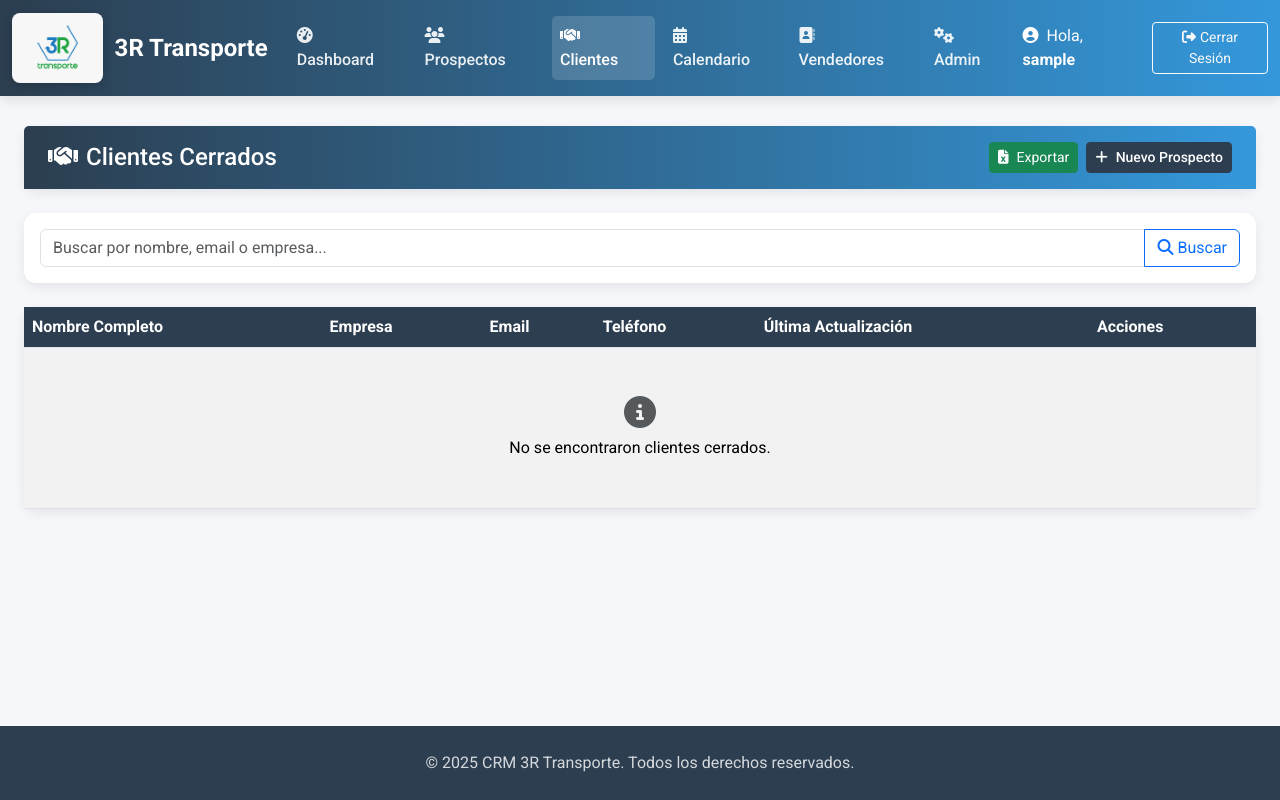
After one commit to lhuskyl271/3R-TRANSPORTE, a Django app: page /clientes/ in a window 1280 px wide. The commit adds this page. Run offline with Django 5.2, Linux system fonts and the light colour scheme; the visitor is signed in with stand-in values (Sample User, id 1); data that the repository does not hold is empty.

Commit message:
add closed client

```diff
--- a/ventas/templates/base.html
+++ b/ventas/templates/base.html
@@ -198,6 +198,13 @@
                     </li>
 
                     <li class="nav-item">
+                        <a class="nav-link {% if request.resolver_match.url_name == 'cliente-cerrado-list' %}active{% endif %}" href="{% url 'cliente-cerrado-list' %}">
+                            <i class="fas fa-handshake"></i> <span class="nav-text">Clientes</span>
+                        </a>
+                    </li>
+
+
+                    <li class="nav-item">
                         <a class="nav-link {% if request.resolver_match.url_name == 'calendario' %}active{% endif %}" href="{% url 'calendario' %}">
                             <i class="fas fa-calendar-alt"></i> <span class="nav-text">Calendario</span>
                         </a>
--- a/ventas/templates/ventas/calendario.html
+++ b/ventas/templates/ventas/calendario.html
@@ -706,6 +706,7 @@ document.addEventListener('DOMContentLoaded', function() {
             // Crear estructura del evento con nombre y hora claramente visibles
             eventContainer.innerHTML = `
                 <span class="fc-event-time">${formattedTime}</span>
+                <span class="fc-event-title">${arg.event.title}</span>
             `;
 
             const arrayOfDomNodes = [eventContainer];
--- /dev/null
+++ b/ventas/templates/ventas/cliente_cerrado_list.html
@@ -0,0 +1,124 @@
+{% extends "base.html" %}
+
+{% block title %}{{ page_title|default:"Clientes Cerrados" }}{% endblock %}
+
+{% block content %}
+
+<div class="container-fluid">
+
+    {% if messages %}
+      {% for message in messages %}
+        <div class="alert alert-{{ message.tags }} alert-dismissible fade show" role="alert">
+          {{ message }}
+          <button type="button" class="btn-close" data-bs-dismiss="alert" aria-label="Close"></button>
+        </div>
+      {% endfor %}
+    {% endif %}
+
+    <div class="card mb-4">
+        <div class="card-header d-flex justify-content-between align-items-center flex-wrap">
+            <h4 class="mb-0">
+                <i class="fas fa-handshake me-2"></i>{{ page_title|default:"Clientes Cerrados" }}
+            </h4>
+            <div class="d-flex mt-2 mt-md-0">
+                <a href="{% url 'export-prospectos-excel' %}" class="btn btn-sm btn-success me-2">
+                    <i class="fas fa-file-excel me-2"></i>Exportar
+                </a>
+                <a href="{% url 'prospecto-create' %}" class="btn btn-sm btn-primary">
+                    <i class="fas fa-plus me-2"></i>Nuevo Prospecto
+                </a>
+            </div>
+        </div>
+    </div>
+
+    <div class="card mb-4">
+        <div class="card-body">
+            <form method="get">
+                <div class="input-group">
+                    <input type="text" class="form-control" name="q" placeholder="Buscar por nombre, email o empresa..." value="{{ request.GET.q }}">
+                    <button class="btn btn-outline-primary" type="submit">
+                        <i class="fas fa-search"></i> Buscar
+                    </button>
+                </div>
+            </form>
+        </div>
+    </div>
+
+    <div class="card">
+        <div class="card-body p-0">
+            <div class="table-responsive">
+                <table class="table table-hover table-striped mb-0">
+                    <thead class="bg-dark text-white">
+                        <tr>
+                            <th>Nombre Completo</th>
+                            <th>Empresa</th>
+                            <th>Email</th>
+                            <th>Teléfono</th>
+                            <th>Última Actualización</th>
+                            <th>Acciones</th>
+                        </tr>
+                    </thead>
+                    <tbody>
+                        {% for cliente in clientes %}
+                        <tr>
+                            <td>
+                                <a href="{% url 'prospecto-detail' cliente.pk %}"><strong>{{ cliente.nombre_completo }}</strong></a>
+                            </td>
+                            <td>{{ cliente.empresa|default:"N/A" }}</td>
+                            <td>{{ cliente.email }}</td>
+                            <td>{{ cliente.telefono|default:"N/A" }}</td>
+                            <td>{{ cliente.fecha_actualizacion|date:"d M Y, H:i" }}</td>
+                            <td>
+                                <a href="{% url 'prospecto-detail' cliente.pk %}" class="btn btn-sm btn-outline-primary" title="Ver Detalles">
+                                    <i class="fas fa-eye"></i>
+                                </a>
+                                <a href="{% url 'prospecto-update' cliente.pk %}" class="btn btn-sm btn-outline-warning" title="Editar">
+                                    <i class="fas fa-edit"></i>
+                                </a>
+                            </td>
+                        </tr>
+                        {% empty %}
+                        <tr>
+                            <td colspan="6" class="text-center py-5">
+                                <i class="fas fa-info-circle fa-2x text-muted mb-2"></i>
+                                <p class="mb-0">No se encontraron clientes cerrados.</p>
+                            </td>
+                        </tr>
+                        {% endfor %}
+                    </tbody>
+                </table>
+            </div>
+        </div>
+    </div>
+
+    {% if is_paginated %}
+    <nav class="mt-4">
+        <ul class="pagination justify-content-center">
+            {% if page_obj.has_previous %}
+                <li class="page-item">
+                    <a class="page-link" href="?page={{ page_obj.previous_page_number }}{% if request.GET.q %}&q={{ request.GET.q }}{% endif %}">&laquo;</a>
+                </li>
+            {% else %}
+                <li class="page-item disabled"><span class="page-link">&laquo;</span></li>
+            {% endif %}
+
+            {% for i in paginator.page_range %}
+                <li class="page-item {% if page_obj.number == i %}active{% endif %}">
+                    <a class="page-link" href="?page={{ i }}{% if request.GET.q %}&q={{ request.GET.q }}{% endif %}">{{ i }}</a>
+                </li>
+            {% endfor %}
+
+            {% if page_obj.has_next %}
+                <li class="page-item">
+                    <a class="page-link" href="?page={{ page_obj.next_page_number }}{% if request.GET.q %}&q={{ request.GET.q }}{% endif %}">&raquo;</a>
+                </li>
+            {% else %}
+                <li class="page-item disabled"><span class="page-link">&raquo;</span></li>
+            {% endif %}
+        </ul>
+    </nav>
+    {% endif %}
+
+</div>
+
+{% endblock %}
--- a/ventas/urls.py
+++ b/ventas/urls.py
@@ -27,6 +27,7 @@ from .views import (
     delete_archivo,
     CalendarioView,
     calendario_eventos,
+    ClienteCerradoListView,
 )
 
 urlpatterns = [
@@ -46,6 +47,9 @@ urlpatterns = [
     path('prospecto/<int:prospecto_pk>/add-interaccion/', add_interaccion, name='add-interaccion'),
     path('prospecto/<int:prospecto_pk>/add-recordatorio/', add_recordatorio, name='add-recordatorio'),
     path('prospecto/<int:prospecto_pk>/add-archivo/', add_archivo, name='add-archivo'),
+
+    # --- ✅ NUEVA RUTA PARA CLIENTES CERRADOS ---
+    path('clientes/', ClienteCerradoListView.as_view(), name='cliente-cerrado-list'),
 
     # --- Interacciones ---
     path('interaccion/<int:pk>/editar/', InteraccionUpdateView.as_view(), name='interaccion-update'),
--- a/ventas/views.py
+++ b/ventas/views.py
@@ -573,3 +573,37 @@ def calendario_eventos(request):
         })
 
     return JsonResponse(eventos, safe=False)
+
+class ClienteCerradoListView(LoginRequiredMixin, ListView):
+    """
+    Vista para listar únicamente los prospectos que han sido marcados como 'GANADO'.
+    """
+    model = Prospecto
+    template_name = 'ventas/cliente_cerrado_list.html' # Usamos una nueva plantilla
+    context_object_name = 'clientes'
+    paginate_by = 10
+
+    def get_queryset(self):
+        # Filtramos para obtener solo prospectos con estado 'GANADO'
+        queryset = super().get_queryset().filter(estado=Prospecto.Estado.GANADO)
+
+        # Si el usuario no es superusuario, filtramos por sus propios clientes
+        if not self.request.user.is_superuser:
+            queryset = queryset.filter(asignado_a=self.request.user)
+
+        # Mantenemos la funcionalidad de búsqueda
+        query = self.request.GET.get('q')
+        if query:
+            queryset = queryset.filter(
+                Q(nombre_completo__icontains=query) |
+                Q(email__icontains=query) |
+                Q(empresa__icontains=query)
+            )
+
+        return queryset.order_by('-fecha_actualizacion')
+
+    def get_context_data(self, **kwargs):
+        context = super().get_context_data(**kwargs)
+        # Añadimos un título personalizado para la plantilla
+        context['page_title'] = 'Clientes Cerrados'
+        return context
```
